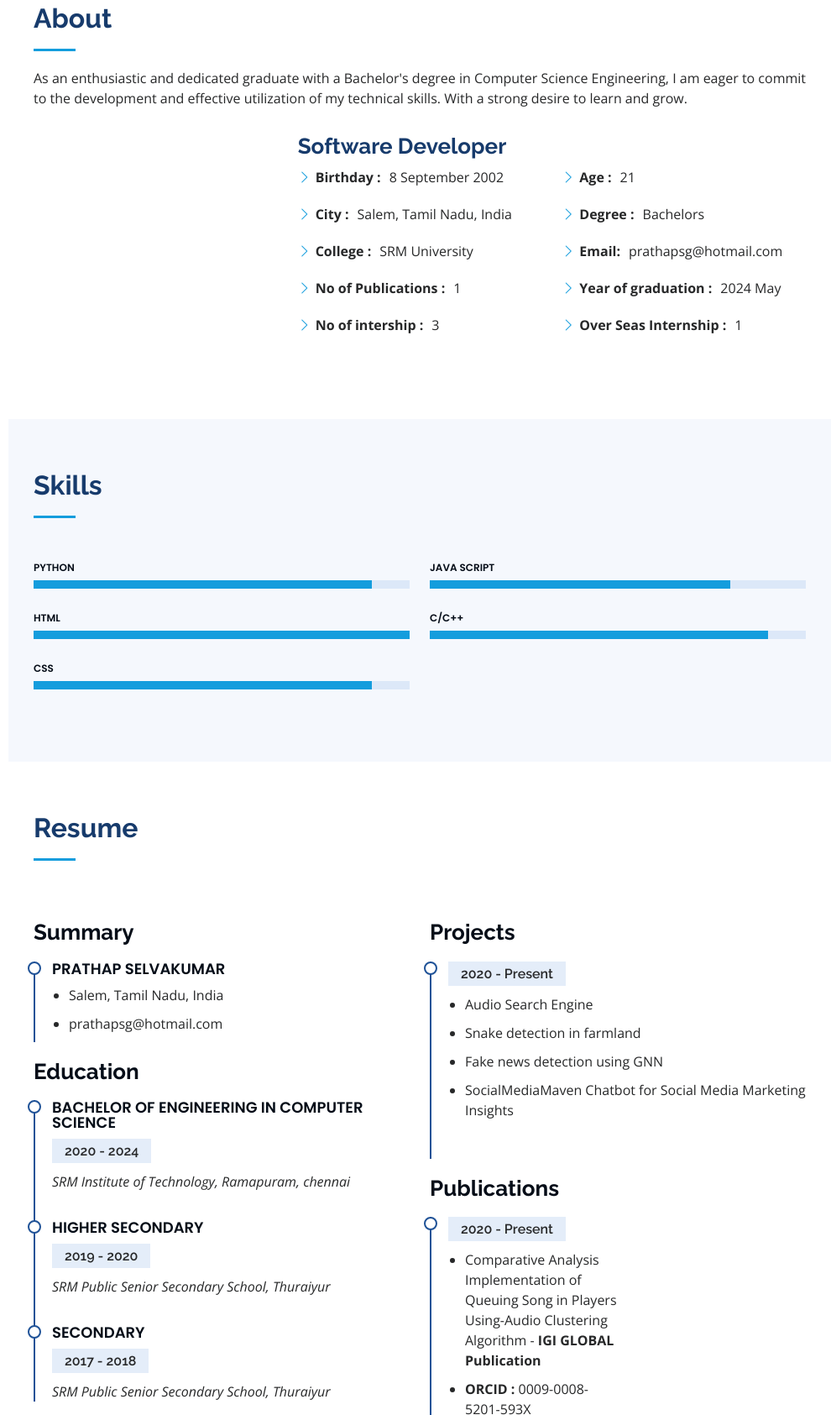
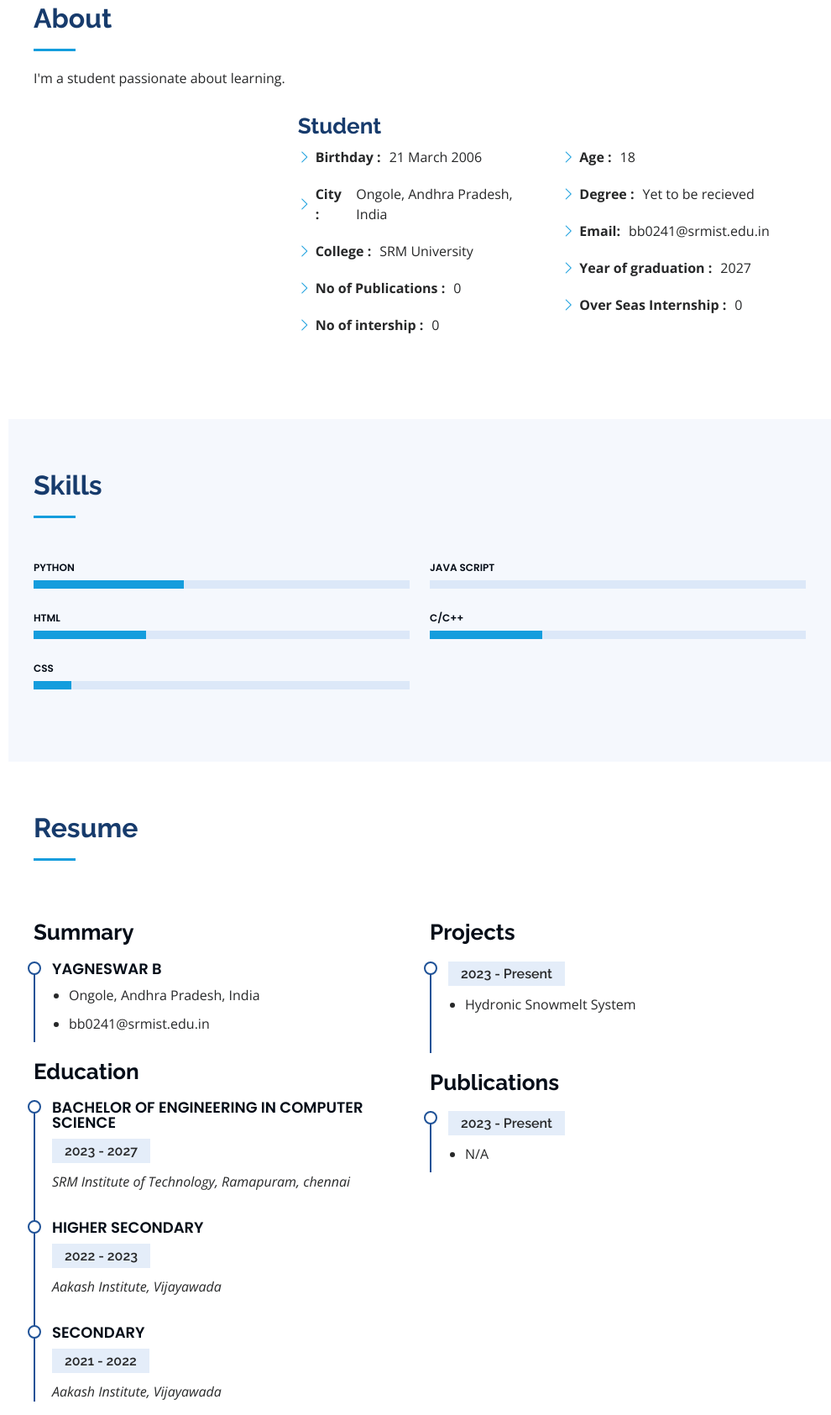
Before and after one commit to DragonB0i/Portfolio3, a plain HTML site: page index.html in a window 1280 px wide. Shown: the part 857-2542 px from the top of the page at 84% size, without its empty margins (290-1280 px from the left). Drawn offline with nearby package versions, Linux system fonts and the light colour scheme.

Commit message:
Update index.html

```diff
--- a/index.html
+++ b/index.html
@@ -5,7 +5,7 @@
   <meta charset="utf-8">
   <meta content="width=device-width, initial-scale=1.0" name="viewport">
 
-  <title>Prathap Selvakumar</title>
+  <title>Yagneswar B</title>
   <meta content="" name="description">
   <meta content="" name="keywords">
 
@@ -38,7 +38,7 @@
 
       <div class="profile">
         <img src="assets/img/profile-img.jpg" alt="" class="img-fluid rounded-circle">
-        <h1 class="text-light"><a href="index.html">Prathap Selvakumar</a></h1>
+        <h1 class="text-light"><a href="index.html">Yagneswar</a></h1>
         <div class="social-links mt-3 text-center">
           <a href="https://www.linkedin.com/in/iamprathapselva/" class="linkedin"><i class="bx bxl-linkedin"></i></a>
         </div>
@@ -59,7 +59,7 @@
   <!-- ======= Hero Section ======= -->
   <section id="hero" class="d-flex flex-column justify-content-center align-items-center">
     <div class="hero-container" data-aos="fade-in">
-      <h1>Prathap Selvakumar</h1>
+      <h1>Yagneswar</h1>
       <p> <span class="typed" data-typed-items="Btech Graduate"></span></p>
     </div>
   </section><!-- End Hero -->
@@ -72,7 +72,7 @@
 
         <div class="section-title">
           <h2>About</h2>
-          <p>As an enthusiastic and dedicated graduate with a Bachelor's degree in Computer Science Engineering, I am eager to commit to the development and effective utilization of my technical skills. With a strong desire to learn and grow.</p>
+          <p>I'm a student passionate about learning.</p>
         </div>
 
         <div class="row">
@@ -81,26 +81,26 @@
           </div>
           <div class="col-lg-8 pt-4 pt-lg-0 content" data-aos="fade-left">
 
-            <h3>Software Developer</h3>
+            <h3>Student</h3>
 
             <div class="row">
               <div class="col-lg-6">
                 <ul>
-                  <li><i class="bi bi-chevron-right"></i> <strong>Birthday :</strong> <span> 8 September 2002</span></li>
-                  <li><i class="bi bi-chevron-right"></i> <strong>City :</strong> <span> Salem, Tamil Nadu, India</span></li>
+                  <li><i class="bi bi-chevron-right"></i> <strong>Birthday :</strong> <span> 21 March 2006</span></li>
+                  <li><i class="bi bi-chevron-right"></i> <strong>City :</strong> <span> Ongole, Andhra Pradesh, India</span></li>
                   <li><i class="bi bi-chevron-right"></i> <strong>College :</strong> <span> SRM University</span></li>
-                  <li><i class="bi bi-chevron-right"></i> <strong>No of Publications :</strong> <span> 1</span></li>
-                  <li><i class="bi bi-chevron-right"></i> <strong> No of intership : </strong> <span> 3</span></li>
+                  <li><i class="bi bi-chevron-right"></i> <strong>No of Publications :</strong> <span> 0</span></li>
+                  <li><i class="bi bi-chevron-right"></i> <strong> No of intership : </strong> <span> 0</span></li>
                   <li>
                 </ul>
               </div>
               <div class="col-lg-6">
                 <ul>
-                  <li><i class="bi bi-chevron-right"></i> <strong>Age :</strong> <span> 21</span></li>
-                  <li><i class="bi bi-chevron-right"></i> <strong>Degree :</strong> <span> Bachelors</span></li>
-                  <li><i class="bi bi-chevron-right"></i> <strong>Email: </strong> <span> prathapsg@hotmail.com</span></li>
-                  <li><i class="bi bi-chevron-right"></i> <strong>Year of graduation : </strong> <span> 2024 May</span></li>
-                  <li><i class="bi bi-chevron-right"></i> <strong>Over Seas Internship : </strong> <span>1</span></li>
+                  <li><i class="bi bi-chevron-right"></i> <strong>Age :</strong> <span> 18</span></li>
+                  <li><i class="bi bi-chevron-right"></i> <strong>Degree :</strong> <span> Yet to be recieved</span></li>
+                  <li><i class="bi bi-chevron-right"></i> <strong>Email: </strong> <span> bb0241@srmist.edu.in</span></li>
+                  <li><i class="bi bi-chevron-right"></i> <strong>Year of graduation : </strong> <span> 2027</span></li>
+                  <li><i class="bi bi-chevron-right"></i> <strong>Over Seas Internship : </strong> <span>0</span></li>
 
 
 
@@ -133,21 +133,21 @@
             <div class="progress">
               <span class="skill">PYTHON <i class="val"></i></span>
               <div class="progress-bar-wrap">
-                <div class="progress-bar" role="progressbar" aria-valuenow="90" aria-valuemin="0" aria-valuemax="100"></div>
+                <div class="progress-bar" role="progressbar" aria-valuenow="40" aria-valuemin="0" aria-valuemax="100"></div>
               </div>
             </div>
 
             <div class="progress">
               <span class="skill">html <i class="val"></i></span>
               <div class="progress-bar-wrap">
-                <div class="progress-bar" role="progressbar" aria-valuenow="100" aria-valuemin="0" aria-valuemax="100"></div>
+                <div class="progress-bar" role="progressbar" aria-valuenow="30" aria-valuemin="0" aria-valuemax="100"></div>
               </div>
             </div>
 
             <div class="progress">
               <span class="skill">CSS <i class="val"></i></span>
               <div class="progress-bar-wrap">
-                <div class="progress-bar" role="progressbar" aria-valuenow="90" aria-valuemin="0" aria-valuemax="100"></div>
+                <div class="progress-bar" role="progressbar" aria-valuenow="10" aria-valuemin="0" aria-valuemax="100"></div>
               </div>
             </div>
 
@@ -158,14 +158,14 @@
             <div class="progress">
               <span class="skill">JAVA SCRIPT <i class="val"></i></span>
               <div class="progress-bar-wrap">
-                <div class="progress-bar" role="progressbar" aria-valuenow="80" aria-valuemin="0" aria-valuemax="100"></div>
+                <div class="progress-bar" role="progressbar" aria-valuenow="0" aria-valuemin="0" aria-valuemax="100"></div>
               </div>
             </div>
 
             <div class="progress">
               <span class="skill">C/C++ <i class="val"></i></span>
               <div class="progress-bar-wrap">
-                <div class="progress-bar" role="progressbar" aria-valuenow="90" aria-valuemin="0" aria-valuemax="100"></div>
+                <div class="progress-bar" role="progressbar" aria-valuenow="30" aria-valuemin="0" aria-valuemax="100"></div>
               </div>
             </div>
 
@@ -186,31 +186,31 @@
           <div class="col-lg-6" data-aos="fade-up">
             <h3 class="resume-title">Summary</h3>
             <div class="resume-item pb-0">
-              <h4>Prathap Selvakumar </h4>
+              <h4>Yagneswar B </h4>
 
               <ul>
-                <li>Salem, Tamil Nadu, India</li>
+                <li>Ongole, Andhra Pradesh, India</li>
 
-                <li>prathapsg@hotmail.com</li>
+                <li>bb0241@srmist.edu.in </li>
               </ul>
             </div>
 
             <h3 class="resume-title">Education</h3>
             <div class="resume-item">
               <h4>Bachelor of engineering in Computer science </h4>
-              <h5>2020 - 2024</h5>
+              <h5>2023 - 2027</h5>
               <p><em>SRM Institute of Technology, Ramapuram, chennai</em></p>
 
             </div>
             <div class="resume-item">
               <h4>Higher Secondary </h4>
-              <h5>2019 - 2020</h5>
-              <p><em>SRM Public Senior Secondary School, Thuraiyur </em></p>
+              <h5>2022 - 2023</h5>
+              <p><em>Aakash Institute, Vijayawada </em></p>
             </div>
             <div class="resume-item">
               <h4>Secondary </h4>
-              <h5>2017 - 2018</h5>
-              <p><em>SRM Public Senior Secondary School, Thuraiyur </em></p>
+              <h5>2021 - 2022</h5>
+              <p><em>Aakash Institute, Vijayawada </em></p>
             </div>
           </div>
 
@@ -218,13 +218,10 @@
             <h3 class="resume-title">Projects </h3>
             <div class="resume-item">
 
-              <h5>2020 - Present</h5>
+              <h5>2023 - Present</h5>
 
               <ul>
-                <li>Audio Search Engine</li>
-                <li> Snake detection in farmland</li>
-                <li>Fake news detection using GNN </li>
-                <li>SocialMediaMaven Chatbot for Social Media Marketing Insights</li>
+                <li>Hydronic Snowmelt System</li>
               </ul>
 
             </div>
@@ -233,12 +230,11 @@
               <h3 class="resume-title">Publications </h3>
               <div class="resume-item">
 
-                <h5>2020 - Present</h5>
+                <h5>2023 - Present</h5>
 
                 <ul>
-                  <li>Comparative Analysis Implementation of Queuing Song in Players Using-Audio Clustering Algorithm - <B>IGI GLOBAL Publication</B></li>
 
-                  <li><B>ORCID : </B>0009-0008-5201-593X </li>
+                  <li>N/A </li>
 
 
               </div>
```
